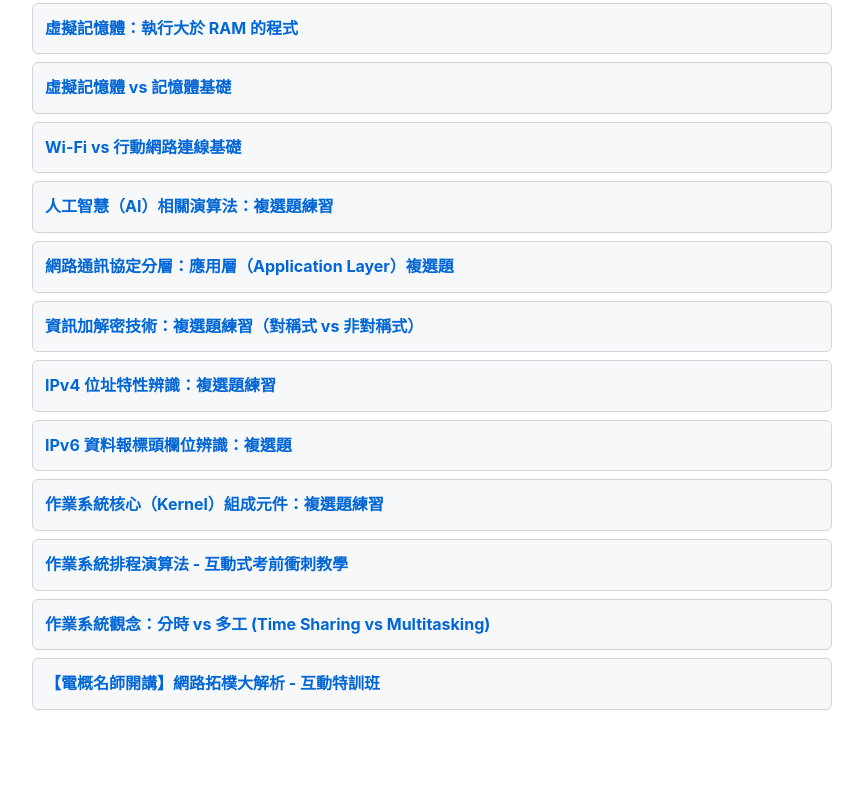
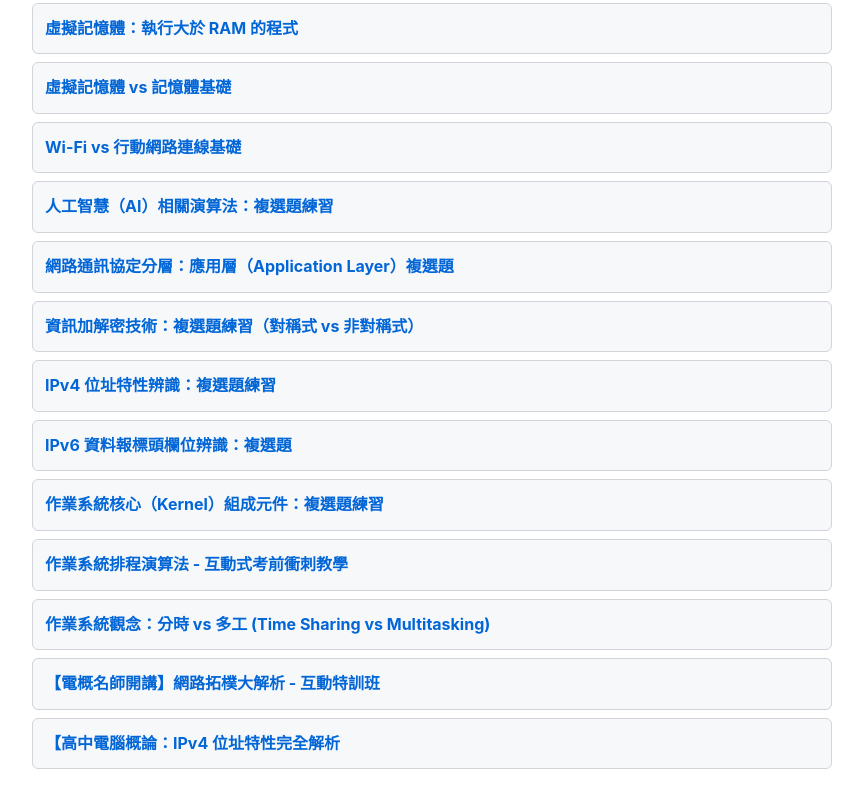
Before and after one commit to ss1111119/fa-computer-intro, a plain HTML site: page index.html in a window 1280 px wide. Shown: the part 1415-2222 px from the top of the page, without its empty margins (208-1071 px from the left). Before the commit the page ends 2165 px from the top, so only its background shows below. Drawn offline with Linux system fonts and the light colour scheme.

Commit message:
change index.html

```diff
--- a/index.html
+++ b/index.html
@@ -50,6 +50,7 @@
         <li><a href="os-process-scheduling-algorithms.html">作業系統排程演算法 - 互動式考前衝刺教學</a></li>
         <li><a href="time-sharing-vs-multitasking-os-illusion.html">作業系統觀念：分時 vs 多工 (Time Sharing vs Multitasking)</a></li>
         <li><a href="network-topologies-click-to-identify-q9.html">【電概名師開講】網路拓樸大解析 - 互動特訓班</a></li>
+        <li><a href="ipv4-address-properties-mcq-q10.html">【高中電腦概論：IPv4 位址特性完全解析</a></li>
     </ul>
 </body>
 </html>
```
